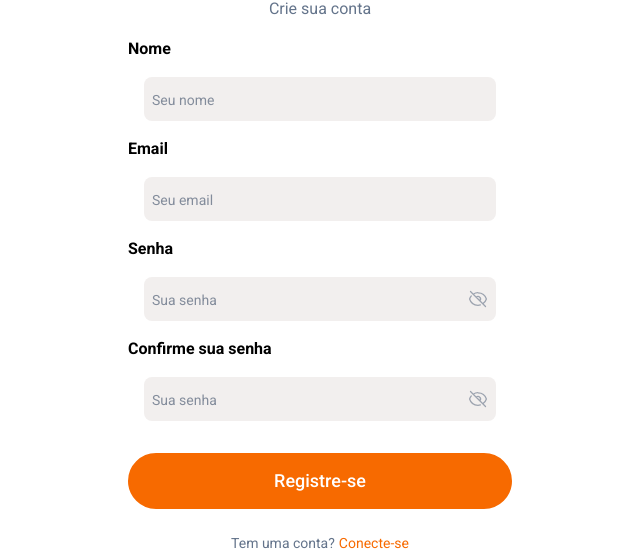
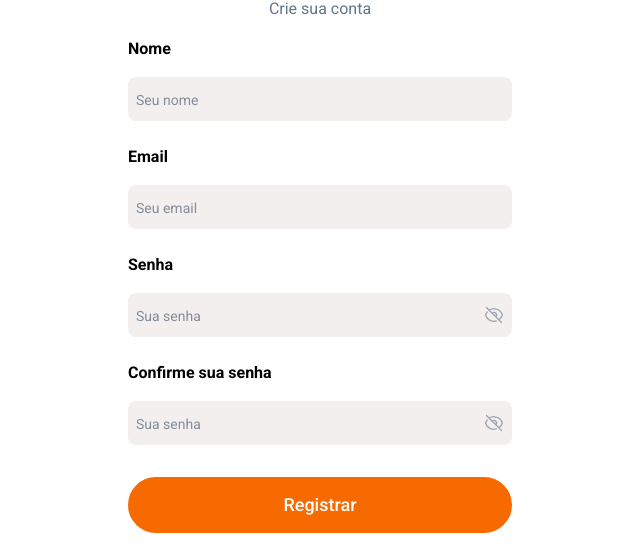
Before and after one commit to Squad1-BTI/frontend-login, a Next.js app: page /register in a window 1280 px wide. Shown: the part 531-1090 px from the top of the page, without its empty margins (320-960 px from the left). Built offline with nearby package versions, Linux system fonts and the light colour scheme.

Commit message:
justify itens

```diff
--- a/src/app/register/page.tsx
+++ b/src/app/register/page.tsx
@@ -11,27 +11,28 @@ function Register() {
   };
 
   return (
+
     <div className="flex flex-col items-center w-full justify-center space-y-4 px-4 mt-20">
       <img className="min-w-[501px]" src="/images/seta.svg" alt="Logo" />
         <h1 className="text-4xl font-bold mb-4">Comece agora</h1>
         <p className="text-slate-500 mb-6">Crie sua conta</p>
       <form onSubmit={handleSubmit} className="w-full max-w-sm">
 
-        <label className="font-bold flex mb-2" htmlFor="email">Nome</label>
+        <label className="font-bold flex mb-4" htmlFor="email">Nome</label>
         <Input
             type="email"
             placeholder="Seu nome"
             className=""
         />
 
-        <label className="font-bold flex mb-2" htmlFor="email">Email</label>
+        <label className="font-bold flex mb-4 mt-6" htmlFor="email">Email</label>
         <Input
             type="email"
             placeholder="Seu email"
             className=""
         />
 
-        <label className="font-bold flex mb-2"  htmlFor="password">Senha</label>
+        <label className="font-bold flex mb-4 mt-6"  htmlFor="password">Senha</label>
         <Input
             type="password"
             placeholder="Sua senha"
@@ -39,7 +40,7 @@ function Register() {
             className=""
         />
 
-        <label className="font-bold flex mb-2"  htmlFor="password">Confirme sua senha</label>
+        <label className="font-bold flex mb-4 mt-6"  htmlFor="password">Confirme sua senha</label>
         <Input
             type="password"
             placeholder="Sua senha"
@@ -47,7 +48,7 @@ function Register() {
             className=""
         />
 
-        <Button className="mb-6 mt-4">Registre-se</Button>
+        <Button className="mb-6 mt-8">Registrar</Button>
         <div className="text-sm flex items-center justify-center">
           <span className="text-slate-500 text-center">Tem uma conta?</span>
           <a href="/criar-conta" className="text-primary hover:underline ml-1">
--- a/src/components/UI/input.tsx
+++ b/src/components/UI/input.tsx
@@ -44,7 +44,7 @@ const Input = React.forwardRef<HTMLInputElement, InputProps>(
     };
 
     return (
-      <div className="relative flex items-center m-4">
+      <div className="relative flex items-center">
         <input
           className={cn(inputVariants({ variant, inputSize, className }), togglePassword && 'pr-10')}
           ref={ref}
```
